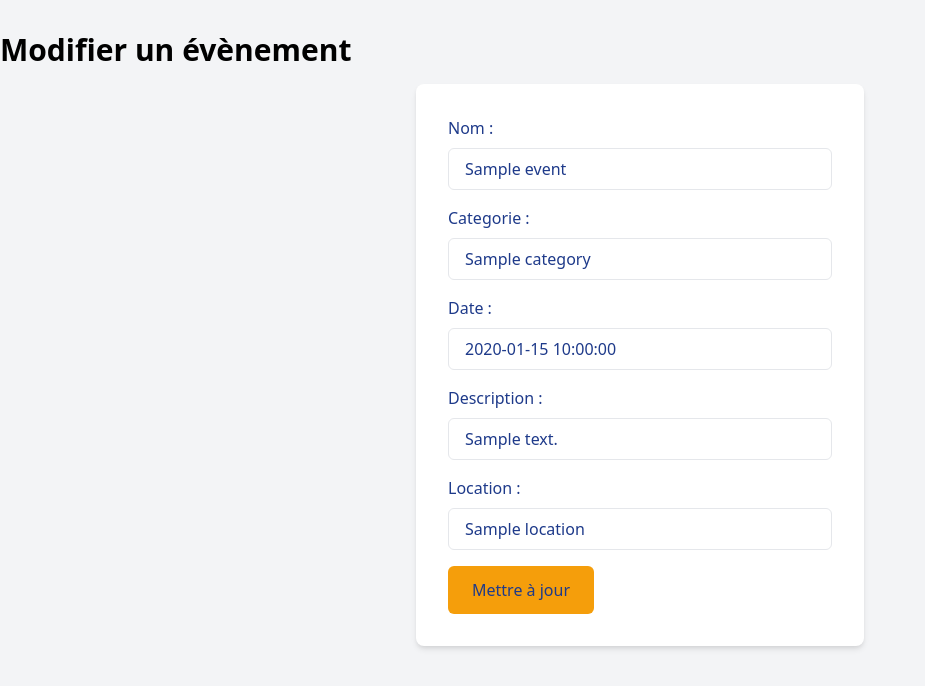
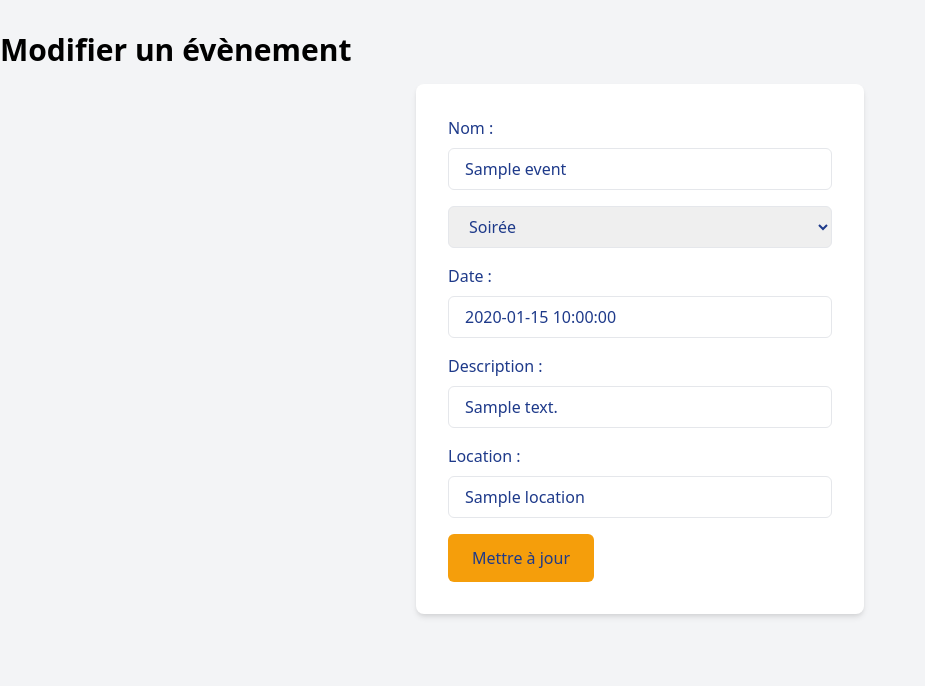
Before and after one commit to HeavenProx/BDEchallenge, a PHP site: the page made by src/View/Event/edit.php in a window 1280 px wide. Shown: the top 686 px of the page, without its empty margins (0-925 px from the left). Run offline with PHP 8.4, Linux system fonts and the light colour scheme; the template is opened without the code that fills it: most values are stand-ins (such as "Sample title", 1, 10 or a date in 2020).

Commit message:
fix category

```diff
--- a/src/Model/User.php
+++ b/src/Model/User.php
@@ -11,9 +11,7 @@ class User extends BaseModel
 
         // Par défaut, assigner le rôle spécifié (ou 'Étudiant' si aucun n'est spécifié)
         $roles = [$defaultRole];
-        if (is_array($roles)) {
-            $roles = reset($roles);
-        }
+        $roles = is_array($roles) ? reset($roles) : $roles;
         // Insérer l'utilisateur dans la base de données
         $stmt = $this->db->prepare("INSERT INTO User (email, firstName, lastName, password, role) VALUES (?, ?, ?, ?, ?)");
         $stmt->execute([$email, $firstName, $lastName, $hashedPassword, $roles]);
--- a/src/View/Event/create.php
+++ b/src/View/Event/create.php
@@ -47,7 +47,11 @@
         <input type="text" id="name" name="name" required class="text-blue-900 w-full px-4 py-2 mb-4 border rounded-md">
 
         <label for="category" class="block mb-2 text-blue-900">Catégorie :</label>
-        <input type="text" id="category" name="category" required class="text-blue-900 w-full px-4 py-2 mb-4 border rounded-md">
+        <select id="category" name="category" class="text-blue-900 w-full px-4 py-2 mb-4 border rounded-md">
+            <option value="Soiree">Soirée</option>
+            <option value="Concert">Concert</option>
+            <option value="Cinema">Cinéma</option>
+        </select>
 
         <label for="description" class="block mb-2 text-blue-900">Description :</label>
         <input type="text" id="description" name="description" required class="text-blue-900 w-full px-4 py-2 mb-4 border rounded-md">
--- a/src/View/Event/edit.php
+++ b/src/View/Event/edit.php
@@ -18,8 +18,11 @@
                 <label for="name" class="block mb-2 text-blue-900">Nom :</label>
                 <input type="text" id="name" name="name" value="<?php echo $event['name']; ?>" class="text-blue-900 w-full px-4 py-2 mb-4 border rounded-md">
 
-                <label for="category" class="block mb-2 text-blue-900">Categorie :</label>
-                <input type="text" id="category" name="category" value="<?php echo $event['category']; ?>" class="text-blue-900 w-full px-4 py-2 mb-4 border rounded-md">
+                <select id="category" name="category" class="text-blue-900 w-full px-4 py-2 mb-4 border rounded-md">
+                    <option value="Soiree" <?php echo ($event['category'] === 'Soiree') ? 'selected' : ''; ?>>Soirée</option>
+                    <option value="Concert" <?php echo ($event['category'] === 'Concert') ? 'selected' : ''; ?>>Concert</option>
+                    <option value="Cinema" <?php echo ($event['category'] === 'Cinema') ? 'selected' : ''; ?>>Cinéma</option>
+                </select>
 
                 <label for="eventDate" class="block mb-2 text-blue-900">Date :</label>
                 <input type="text" id="eventDate" name="eventDate" value="<?php echo $event['eventDate']; ?>" class="text-blue-900 w-full px-4 py-2 mb-4 border rounded-md">
```
Also changed, not shown: src/Controller/EventController.php (+0 -9 lines).
